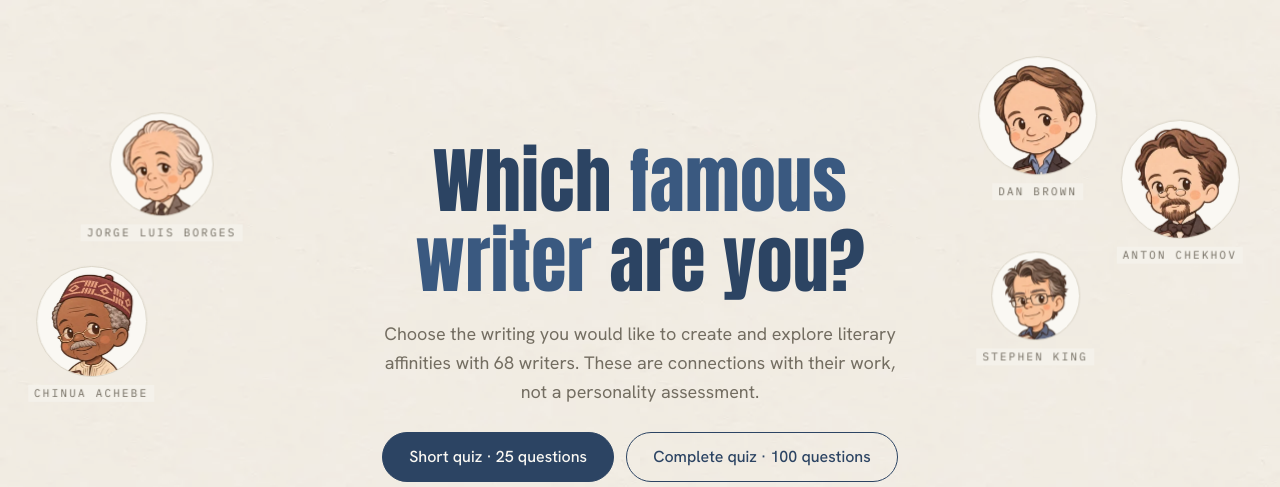
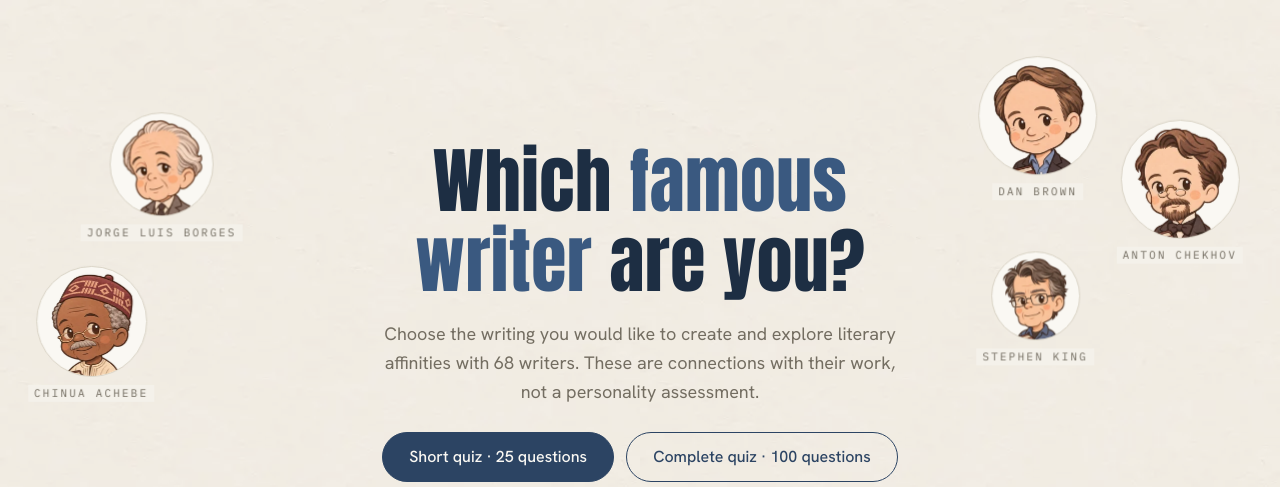
Before and after one commit to Anbu47/W4GZ-your-writing-style, a plain HTML site: page index.html in a window 1280 px wide. Shown: the top 487 px of the page. Drawn offline with nearby package versions, Linux system fonts and the light colour scheme; a web font is replaced by a local one.

Commit message:
Start page title in navy-800 so "famous writer" (navy-500) stands out
Co-Authored-By: Claude Opus 5.5 <noreply@anthropic.com>
Claude-Session: https://claude.ai/code/session_01Gnwd8iSFs9UNfujcofVBWN

```diff
--- a/index.html
+++ b/index.html
@@ -68,7 +68,7 @@
   .hero-logo{display:block;margin:28px auto 0;background:#2C4463}
   body.intro-on .brand-logo{background:#2C4463}
   @media(max-width:600px){#intro.on{align-items:flex-start;padding-top:190px;min-height:0}}
-  .hero h1{font-family:var(--hero);font-weight:700;font-style:normal;font-size:clamp(41.6px,7.5vw,72px);line-height:1.12;letter-spacing:.006em;color:var(--ink)}
+  .hero h1{font-family:var(--hero);font-weight:700;font-style:normal;font-size:clamp(41.6px,7.5vw,72px);line-height:1.12;letter-spacing:.006em;color:#1D2E43} /* navy-800, so the navy-500 words stand out */
   /* "famous writer" in navy-500, one step lighter than the navy-600 ink (6.37:1 on stone-100) */
   .hero h1 em{font-style:normal;color:#3A5980}
   .hero p.lead{font-size:18px;color:var(--muted);max-width:540px;margin:18px 0 26px}
```
